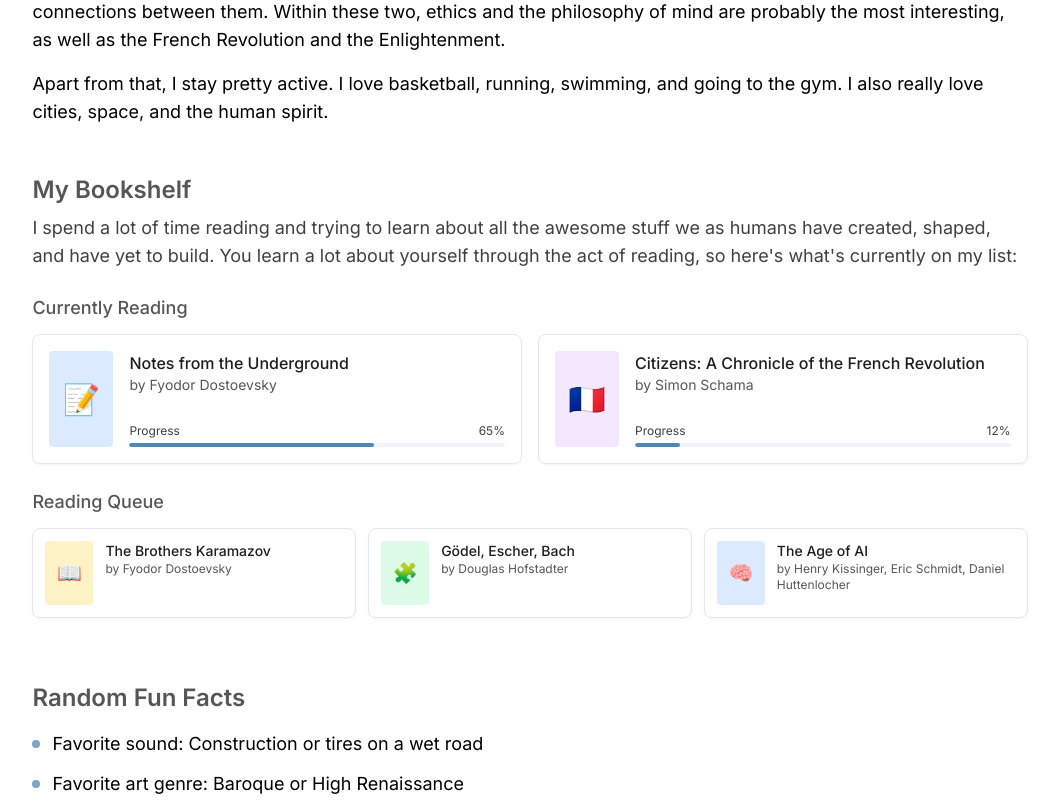
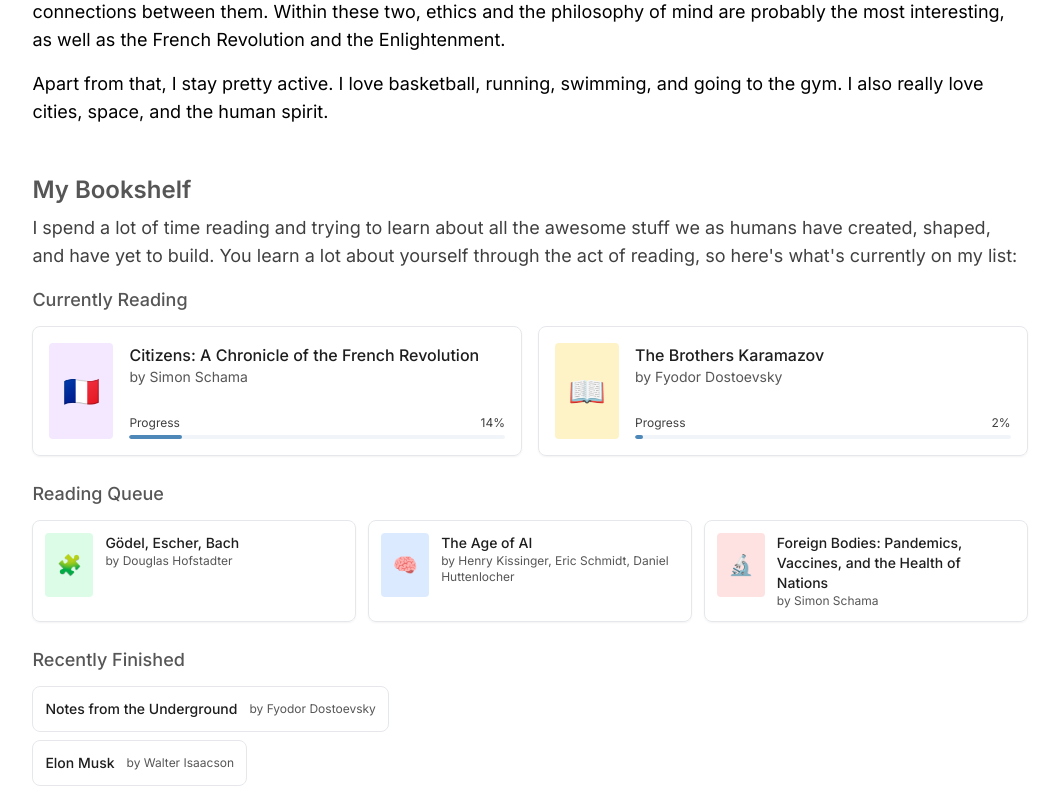
Before and after one commit to markmcguire011/Sentennial, a Next.js app: page /about in a window 1280 px wide. Shown: the part 880-1680 px from the top of the page, without its empty margins (110-1169 px from the left). Built offline with nearby package versions, Linux system fonts and the light colour scheme.

Commit message:
update: about page to use components

```diff
--- a/app/about/page.tsx
+++ b/app/about/page.tsx
@@ -1,5 +1,6 @@
 import Image from "next/image";
 import Newsletter from "@/components/sections/newsletter";
+import BookshelfSection from "@/components/content/about/bookshelf-section";
 
 export default function Page() {
   const projectStatuses = [
@@ -20,44 +21,6 @@
       status: "paused",
       focus: "New article series on ML Ethics",
       color: "bg-yellow-400",
-    },
-  ];
-
-  const currentlyReading = [
-    {
-      title: "Notes from the Underground",
-      author: "Fyodor Dostoevsky",
-      progress: 65,
-      emoji: "📝",
-      color: "bg-blue-100",
-    },
-    {
-      title: "Citizens: A Chronicle of the French Revolution",
-      author: "Simon Schama",
-      progress: 12,
-      emoji: "🇫🇷",
-      color: "bg-purple-100",
-    },
-  ];
-
-  const readingQueue = [
-    {
-      title: "The Brothers Karamazov",
-      author: "Fyodor Dostoevsky",
-      emoji: "📖",
-      color: "bg-amber-100",
-    },
-    {
-      title: "Gödel, Escher, Bach",
-      author: "Douglas Hofstadter",
-      emoji: "🧩",
-      color: "bg-green-100",
-    },
-    {
-      title: "The Age of AI",
-      author: "Henry Kissinger, Eric Schmidt, Daniel Huttenlocher",
-      emoji: "🧠",
-      color: "bg-blue-100",
     },
   ];
 
@@ -147,86 +110,7 @@
           </div>
         </div>
 
-        {/* New Reading Section */}
-        <div className="mt-8 md:mt-10 mb-2">
-          <h2 className="text-xl md:text-2xl font-semibold opacity-75 text-brand-dark">
-            My Bookshelf
-          </h2>
-          <p className="mt-2 mb-4 text-base md:text-lg opacity-75">
-            I spend a lot of time reading and trying to learn about
-            all the awesome stuff we as humans have created, shaped, and have
-            yet to build. You learn a lot about yourself through the act of
-            reading, so here&apos;s what&apos;s currently on my list:
-          </p>
-        </div>
-
-        {/* Currently Reading */}
-        <div className="mb-6">
-          <h3 className="text-lg font-medium opacity-75 text-brand-dark mb-3">
-            Currently Reading
-          </h3>
-          <div className="grid grid-cols-1 md:grid-cols-2 gap-4">
-            {currentlyReading.map((book) => (
-              <div
-                key={book.title}
-                className="bg-white/80 backdrop-blur-sm shadow-sm rounded-lg p-4 border flex gap-4"
-              >
-                <div
-                  className={`w-16 h-24 ${book.color} rounded flex-shrink-0 flex items-center justify-center text-3xl`}
-                >
-                  {book.emoji}
-                </div>
-                <div className="flex flex-col flex-grow">
-                  <h4 className="font-medium text-brand-dark">{book.title}</h4>
-                  <p className="text-sm text-brand-dark opacity-75">
-                    by {book.author}
-                  </p>
-                  <div className="mt-auto pt-2">
-                    <div className="flex justify-between text-xs opacity-75 mb-1">
-                      <span>Progress</span>
-                      <span>{book.progress}%</span>
-                    </div>
-                    <div className="h-1 bg-slate-100 rounded-full overflow-hidden">
-                      <div
-                        className="h-full bg-brand-color rounded-full"
-                        style={{ width: `${book.progress}%` }}
-                      />
-                    </div>
-                  </div>
-                </div>
-              </div>
-            ))}
-          </div>
-        </div>
-
-        {/* Reading Queue */}
-        <div className="mb-6">
-          <h3 className="text-lg font-medium opacity-75 text-brand-dark mb-3">
-            Reading Queue
-          </h3>
-          <div className="grid grid-cols-1 sm:grid-cols-2 md:grid-cols-3 gap-3">
-            {readingQueue.map((book) => (
-              <div
-                key={book.title}
-                className="bg-white/80 backdrop-blur-sm shadow-sm rounded-lg p-3 border flex gap-3"
-              >
-                <div
-                  className={`w-12 h-16 ${book.color} rounded flex-shrink-0 flex items-center justify-center text-xl`}
-                >
-                  {book.emoji}
-                </div>
-                <div>
-                  <h4 className="font-medium text-sm text-brand-dark">
-                    {book.title}
-                  </h4>
-                  <p className="text-xs text-brand-dark opacity-75">
-                    by {book.author}
-                  </p>
-                </div>
-              </div>
-            ))}
-          </div>
-        </div>
+        <BookshelfSection />
 
         <div className="mt-8 md:mt-10 mb-2">
           <h2 className="text-xl md:text-2xl font-semibold opacity-75 text-brand-dark">
@@ -325,7 +209,6 @@
           (These are all from a recent trip to NYC)
         </p>
 
-        {/* Newsletter Section */}
         <Newsletter />
       </div>
     </div>
```
